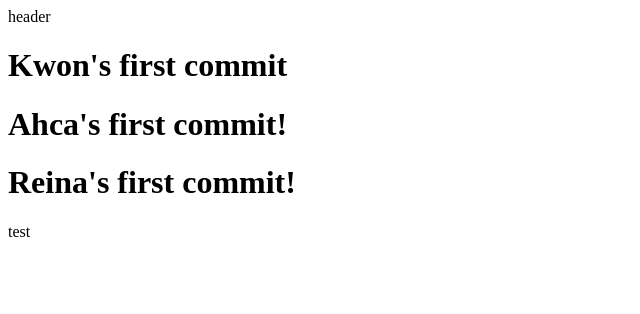
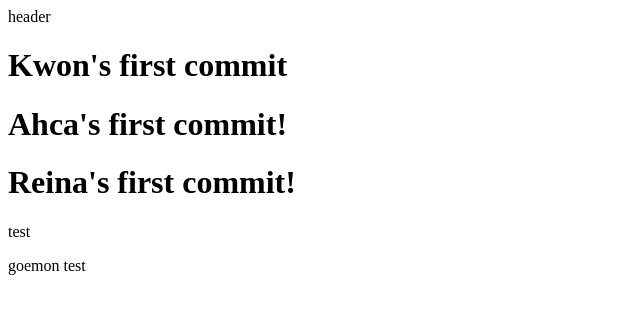
Before and after one commit to recursion-red/practice, a plain HTML site: page index.html in a window 1280 px wide. Shown: the full height of the page, 0-640 px from the left. Drawn offline with Linux system fonts and the light colour scheme.

Commit message:
goemon commit

```diff
--- a/index.html
+++ b/index.html
@@ -11,5 +11,6 @@
     <h1>Ahca's first commit!</h1>
     <h1>Reina's first commit!</h1>
     <p>test</p>
+    <p>goemon test</p>
   </body>
 </html>
```
